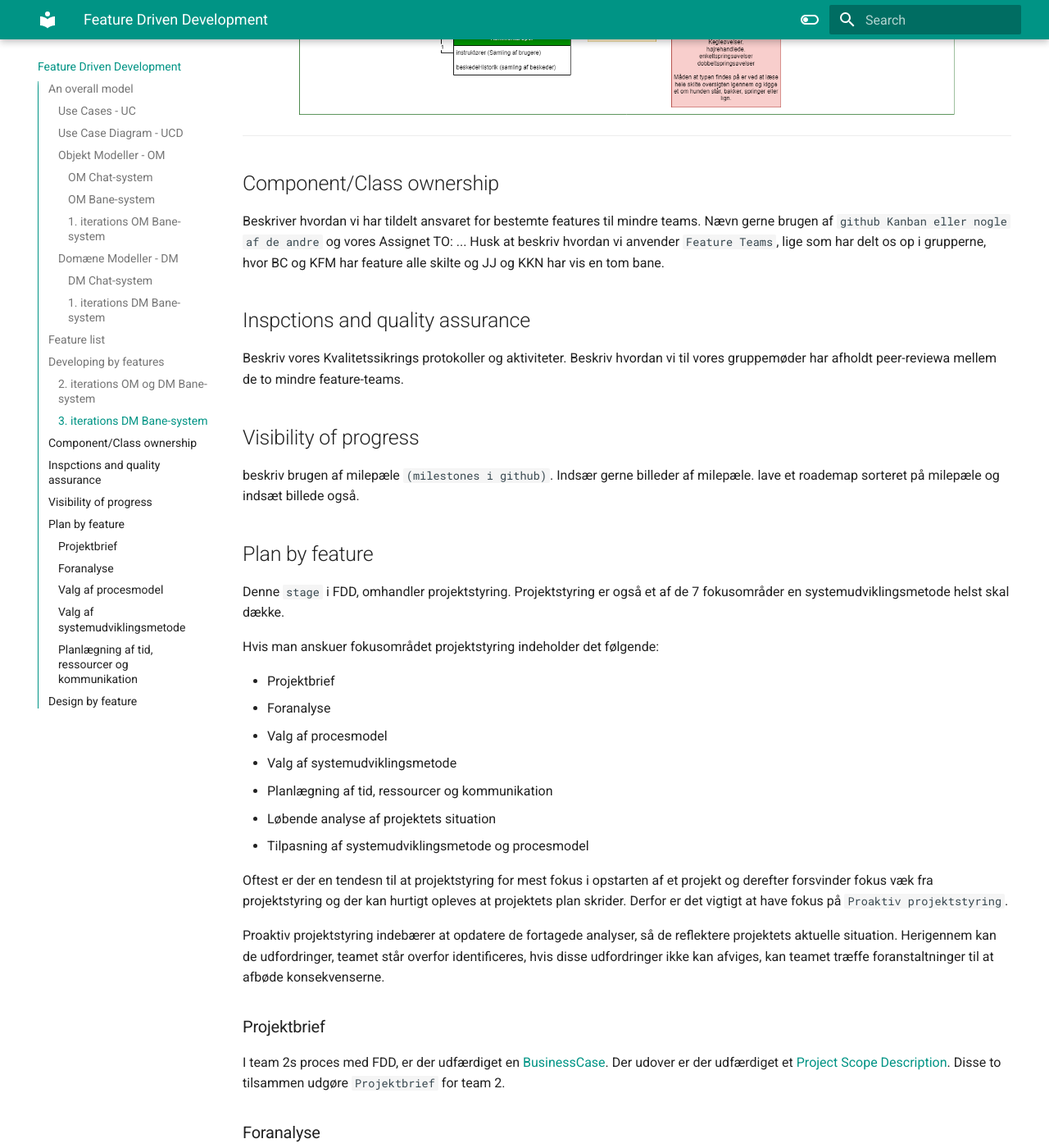
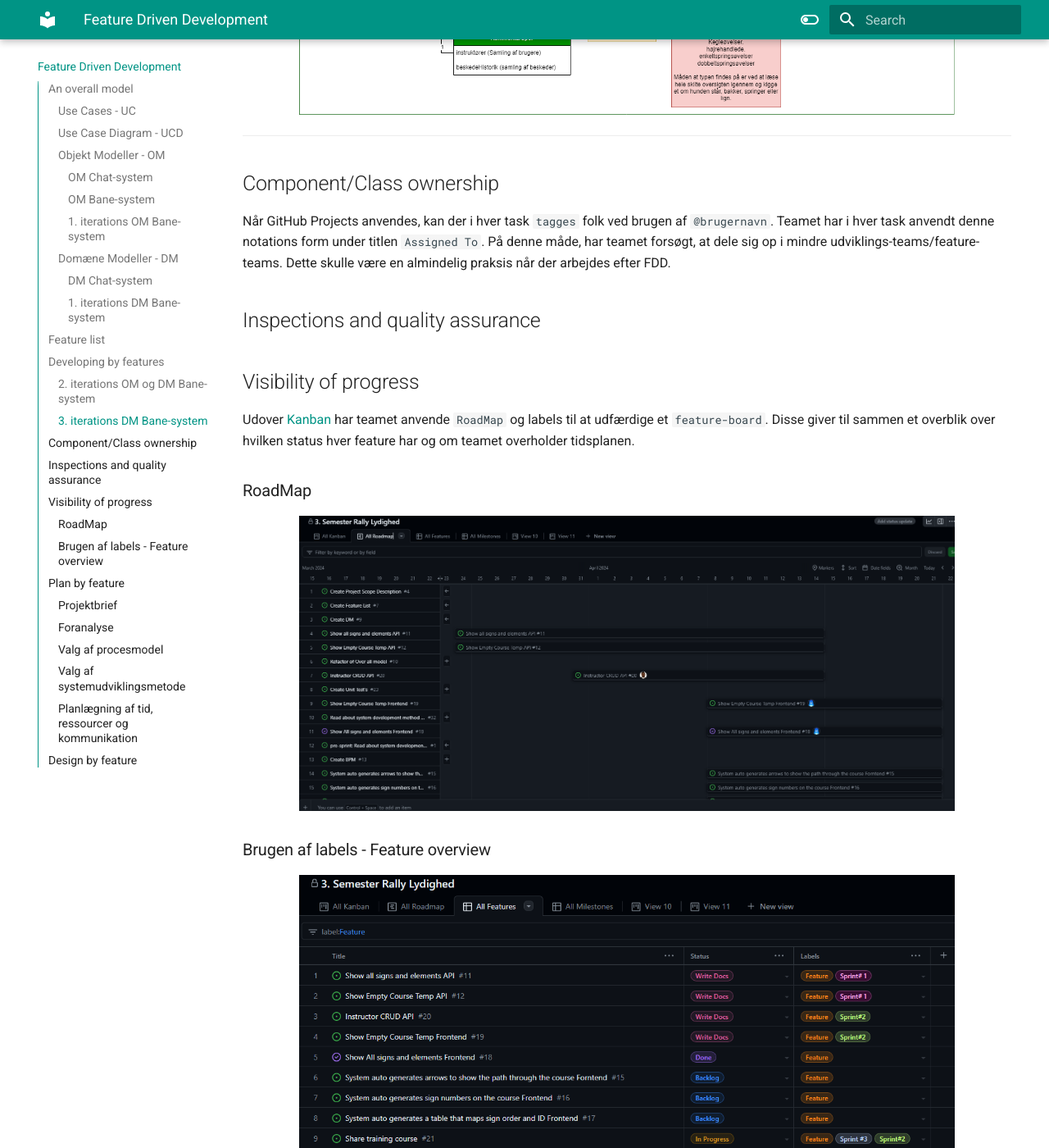
Before and after one commit to DMOoF23-Team2/3.Semester-Exam-Docs, an MkDocs documentation site: the page built from docs/featureDrivenDevelopment.md, in a window 1280 px wide and 1400 px high, scrolled down 14086 px. Shown: the whole window at 82% size. Built offline with MkDocs 1.6.1 and Material for MkDocs 9.7.7, drawn with Linux system fonts in a browser that asks for light colours; some of the changed text lies outside the part shown.

Commit message:
FDD næsten færdig

```diff
--- a/docs/featureDrivenDevelopment.md
+++ b/docs/featureDrivenDevelopment.md
@@ -252,14 +252,25 @@
 ---
 
 ## Component/Class ownership {#Component-class-ownership}
-Beskriver hvordan vi har tildelt ansvaret for bestemte features til mindre teams. Nævn gerne brugen af `github Kanban eller nogle af de andre` og vores Assignet TO: ... Husk at beskriv hvordan vi anvender `Feature Teams`, lige som har delt os op i grupperne, hvor BC og KFM har feature alle skilte og JJ og KKN har vis en tom bane.
+Når GitHub Projects anvendes, kan der i hver task `tagges` folk ved brugen af `@brugernavn`. Teamet har i hver task anvendt denne notations form under titlen `Assigned To`. På denne måde, har teamet forsøgt, at dele sig op i mindre udviklings-teams/feature-teams. Dette skulle være en almindelig praksis når der arbejdes efter FDD.
 
-## Inspctions and quality assurance {#inspections}
-Beskriv vores Kvalitetssikrings protokoller og aktiviteter. Beskriv hvordan vi til vores gruppemøder har afholdt peer-reviewa mellem de to mindre feature-teams.
+## Inspections and quality assurance {#inspections}
+
 
 ## Visibility of progress {#visibility-of-progress}
-beskriv brugen af milepæle `(milestones i github)`. Indsær gerne billeder af milepæle.
-lave et roademap sorteret på milepæle og indsæt billede også.
+Udover [Kanban](featureDrivenDevelopment.md#planlægning-af-tid-fdd) har teamet anvende `RoadMap` og labels til at udfærdige et `feature-board`. Disse giver til sammen et overblik over hvilken status hver feature har og om teamet overholder tidsplanen.
+
+### RoadMap
+
+<figure markdown="span">
+  ![FDD RoadMap ](images/RoadmapFDD.png){ width="800" }
+</figure>
+
+### Brugen af labels - Feature overview
+
+<figure markdown="span">
+  ![FDD Feature overview ](images/FeaturesFDD.png){ width="800" }
+</figure>
 
 ## Plan by feature {#plan-by-feature}
 Denne `stage` i FDD, omhandler projektstyring. Projektstyring er også et af de 7 fokusområder en systemudviklingsmetode helst skal dække.
@@ -290,7 +301,20 @@
 ### Valg af systemudviklingsmetode
 Valget af FDD var fortaget på baggrund af interesse fra team 2 side. Da FDD blev præsenteret og Team 2 læste mere om denne, lød den spænende og det med at identificere og udvælge enkelte features, implementere disse og udvide der fra lød passende ift. projektet. Men da valget af denne ikke har været nok baseret på projektet situation, usikkerheder og kompleksiteter forbundet med projektet er der også valgt at skifte systemudviklings metode til Extream Programming XP. Mere om dette kan findes i [Reflskioner om FDD](systemudvikling.md#reflections-on-fdd)
 
-### Planlægning af tid, ressourcer og kommunikation
+### Planlægning af tid, ressourcer og kommunikation {#planlægning-af-tid-fdd}
+Teamet har som visuel metode anvendt bla. Kanban som en integrerat del af den cykliske proces, til at styre arbejdsprocessen.
+Kanban har bestået af følgende kolonner som også ses på billede nedenfor.
+
+* Backlog
+    * Her er all task i forbindelse med projektet lists - det har primært været features fra den prioriterede [feature list](featureDrivenDevelopment.md#feature-list).
+* To Do
+    * Når en task fra backloggen vælges for den pågældende iteration placeres denne i TO DO.
+* In Progress
+    * Når et udviklings-team er blevet `assigned to` den pågældende task og påbegynder arbejdet med denne placeres tasken i denne kolonne.
+* Write Docs
+    * Når en task rent kode-mæssiget er færdig, placeres tasken i denne kolonne. Dernæst udfærdiges nødvendig dokumentation om den pågældende task. Dette kan være opdatering af design artefakter, sikring af sporbarhed eller dokumentation på denne site.
+* Done
+    * først når dokumentationen er skrevet placeres en task i kolonne Done, som markere at denne task er `færdig`.
 
 
 <figure markdown="span">
```
